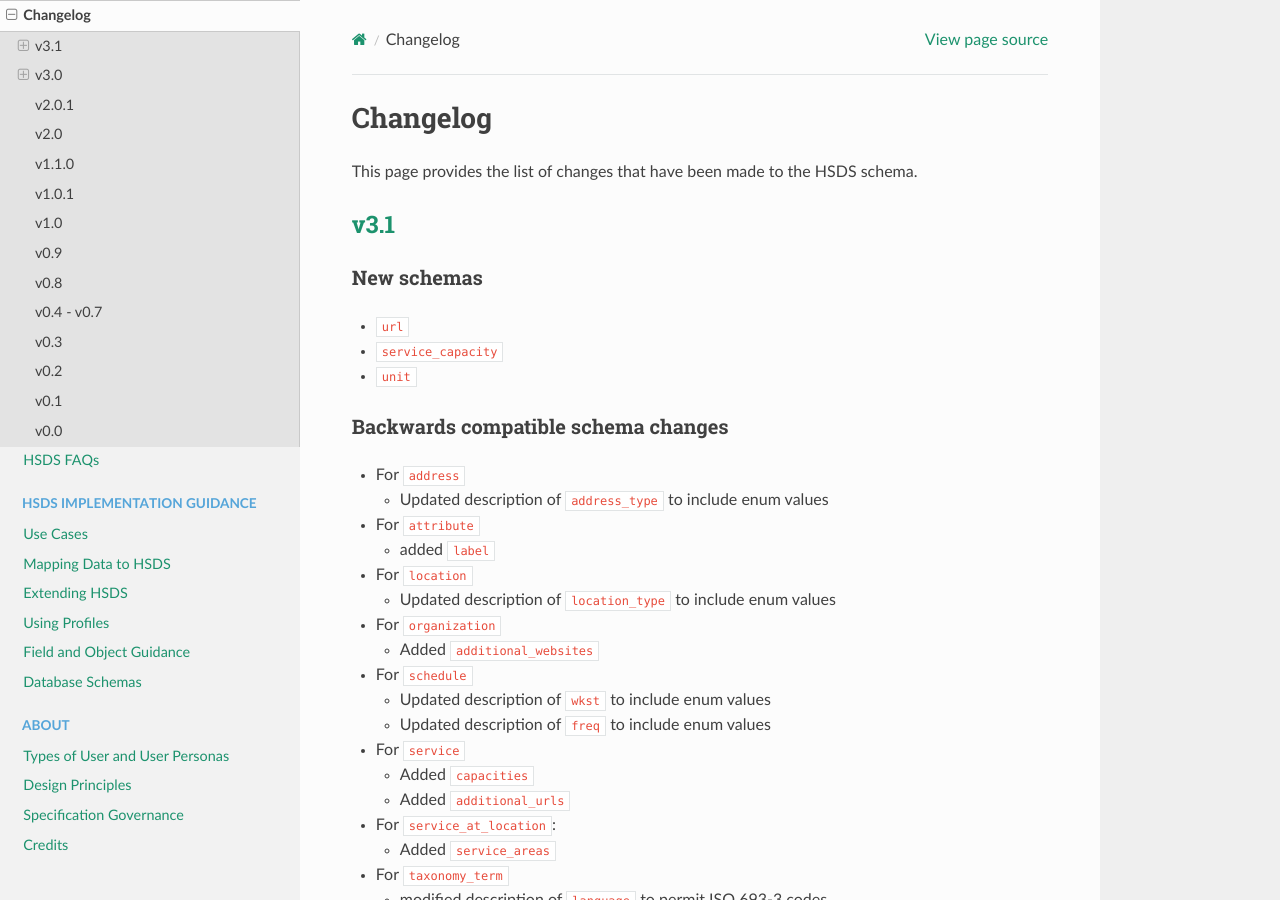
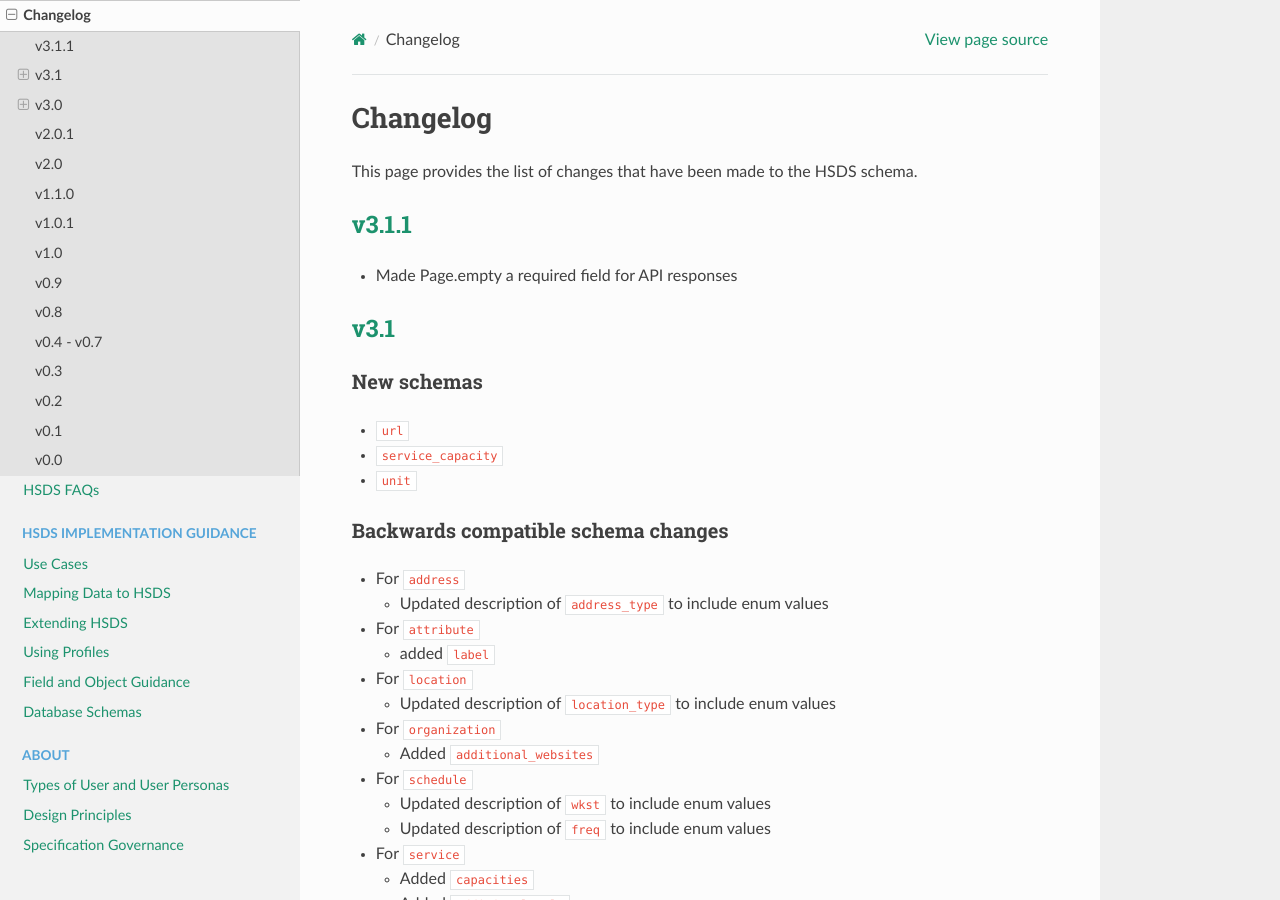
Before and after one commit to openreferral/specification, a Sphinx documentation site: the page built from docs/hsds/changelog.md, in a window 1280 px wide and 900 px high. Built offline with Sphinx 7.4.7 and the Read the Docs theme 3.1.0, drawn with Linux system fonts in a browser that asks for light colours; a script that is not in the unit is left out; comment, search, counter and statistics services are not loaded.

Commit message:
updated changelog

```diff
--- a/docs/hsds/changelog.md
+++ b/docs/hsds/changelog.md
@@ -2,6 +2,9 @@ Changelog
 =========
 
 This page provides the list of changes that have been made to the HSDS schema.
+
+## [v3.1.1](https://github.com/openreferral/specification/releases/tag/v3.1.1)
+* Made Page.empty a required field for API responses
 
 ## [v3.1](https://github.com/openreferral/specification/releases/tag/v3.1)
 
```
